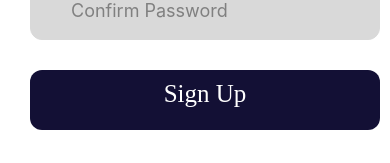
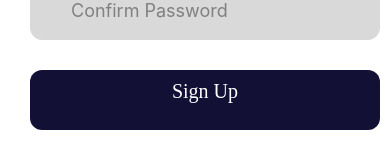
Before and after one commit to noirDev-kev2lee/PatronLasers, a React Native app: screen /Register in a window 390 px wide. Shown: the part 600-763 px from the top of the page. Built offline with nearby package versions, Linux system fonts and the light colour scheme.

Commit message:
minor changes on style

```diff
--- a/components/screens/Register.tsx
+++ b/components/screens/Register.tsx
@@ -249,9 +249,9 @@ const styles = StyleSheet.create({
     height: 60,
   },
   pressTxt: {
-    top: 10,
+    padding: 10,
     fontFamily: 'Inter-Regular',
-    fontSize: 25,
+    fontSize: 20,
     color: '#fff',
   },
   keyboard: {paddingBottom: 0},
```
